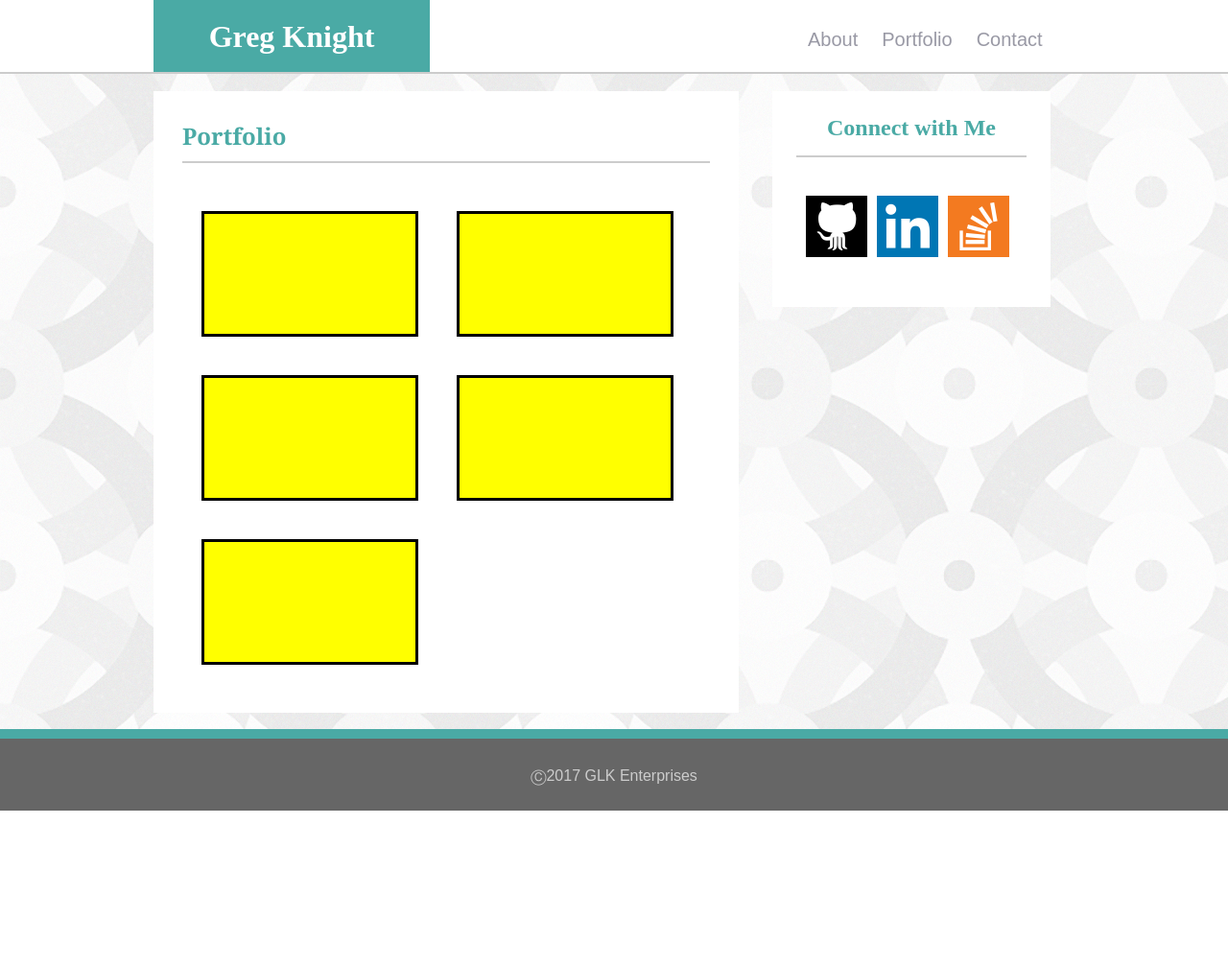
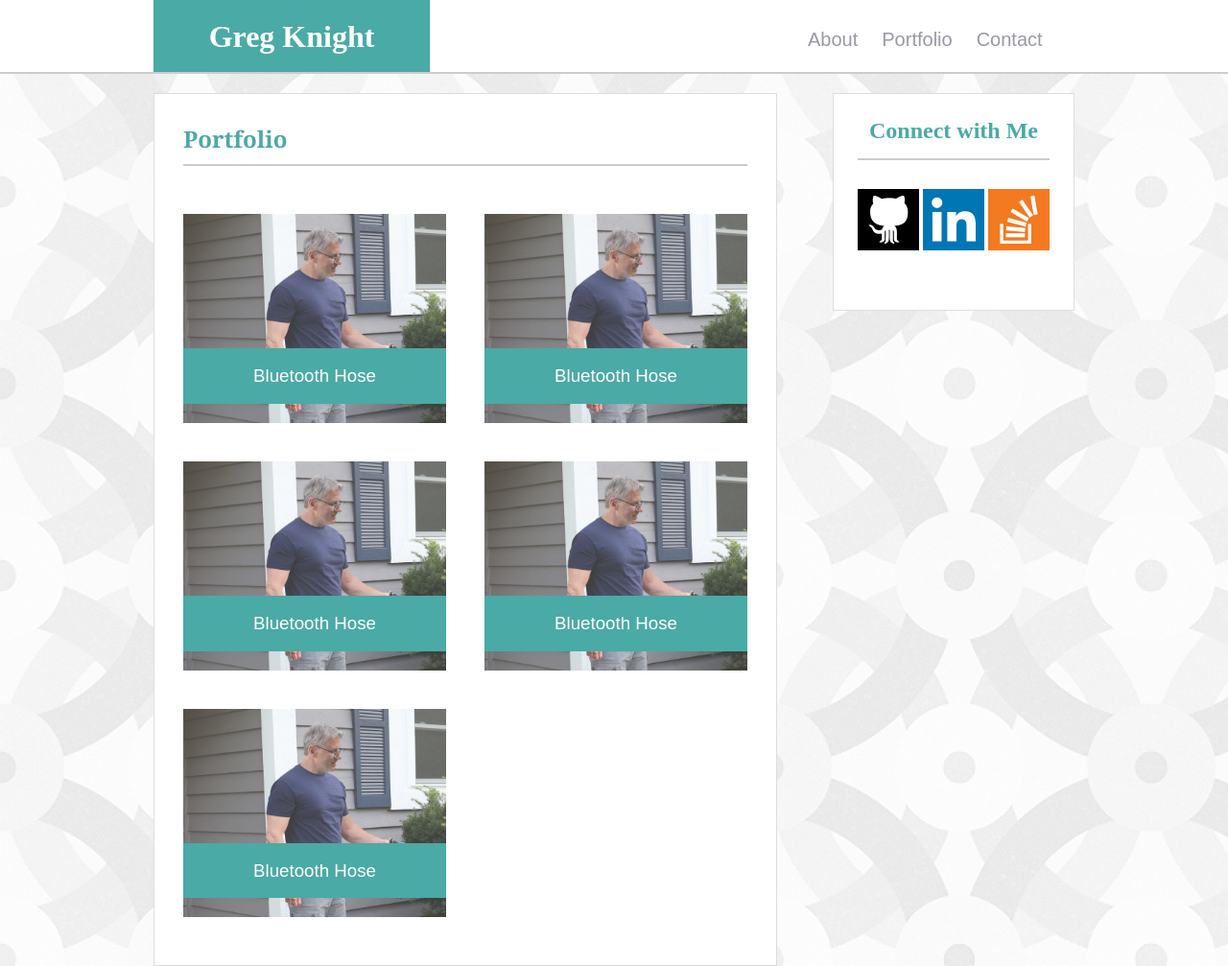
Before and after one commit to vGknight/Basic-Portfolio, a plain HTML site: page portfolio.html in a window 1280 px wide. Shown: the top 1007 px of the page at 96% size. Before the commit the page ends 845 px from the top, so only its background shows below. Drawn offline with Linux system fonts and the light colour scheme.

Commit message:
Added Portfolio placholder pictures, attempted clean up of layout

```diff
--- a/assets/css/style.css
+++ b/assets/css/style.css
@@ -30,6 +30,14 @@ header {
 .section {
     color: #777777;
     font-family: 'Arial', 'Helvetica Neue', Helvetica, sans-serif;
+    float: left;
+    max-width: 650px;
+    padding: 30px;
+    margin: 20px 0 40px;
+    background: #fff;
+    border: 1px solid #ddd;
+    width: 61.3%;
+    background-color: #ffffff;
 }
 
 
@@ -98,19 +106,12 @@ header {
 
 .my-photo {
     float: left;
-    margin: 20px;
+    margin: 0 20px 0 0;
 }
 
-.section {
-    width: 550px;
-    float: left;
-    margin: 17.5px 17.5px 17.5px 0;
-    padding: 30px;
-    background-color: #ffffff;
-}
+
 
 .aside-h2 {
-    margin: 0 0 17.5px 0 auto;
     text-align: center;
     font-weight: bold;
     color: #4aaaa5;
@@ -123,13 +124,15 @@ header {
 }
 
 .aside {
-    width: 240px;
+    max-width: 200px;
+    width: 100%;
     height: 175px;
     background-color: #ffffff;
-    float: left;
-    margin: 17.5px 0px 17.5px 17.5px;
+    float: right;
+    margin: 20px 0 0 0;
     padding: 25px;
     text-align: center;
+    border: 1px solid #ddd;
 }
 
 .button {
@@ -147,8 +150,7 @@ header {
 }
 
 .aside-icons {
-    margin: 5px;
-    float: left;
+    margin: 0 auto;
 }
 
 .footer {
@@ -166,21 +168,21 @@ header {
 
 .portfolio-main {
     width: 100%;
-    background-color: pink;
+    /*background-color: pink;*/
+    overflow: auto;
 }
 
-#box1,
-#box2,
-#box3,
-#box4,
-#box5 {
-    width: 40%;
-    height: 125px;
-    background-color: yellow;
+.work {
+    position: relative;
+    width: 274px;
     float: left;
-    border: 3px solid black;
-    margin: 20px;
+    margin: 20px 0px;
 }
+
+.work-even {
+    margin-right: 40px;
+}
+
 
 input,
 #form-contact,
@@ -191,3 +193,26 @@ input,
     padding-bottom: 10px;
     margin-top: 10px;
 }
+
+.work h3 {
+    position: absolute;
+    bottom: 20px;
+    width: 90%;
+    padding: 5%;
+    margin-bottom: 0;
+    font-weight: 300;
+    line-height: 30px;
+    color: #fff;
+    text-align: center;
+    background: #4aaaa5;
+    border-bottom: 0;
+}
+
+.work img {
+    width: 100%;
+    opacity: 0.8;
+}
+
+.aside-content {
+    width: 100%;
+}
--- a/portfolio.html
+++ b/portfolio.html
@@ -23,18 +23,36 @@
     </header>
     <div class="container-content">
         <section class="section">
-            <h2 class="container-h2">Portfolio</h2>
+            <h1 class="container-h2">Portfolio</h1>
             <hr class="hr">
             <div class="portfolio-main">
-                <div id="box1"></div>
-                <div id="box2"></div>
-                <div id="box3"></div>
-                <div id="box4"></div>
-                <div id="box5"></div>
+                <div class="work work-even">
+                    <img class="my-photo" src="./assets/images/bt_hose.png">
+                    <h3>Bluetooth Hose</h3>
                 </div>
+                <div class="work">
+                    <img class="my-photo" src="./assets/images/bt_hose.png">
+                    <h3>Bluetooth Hose</h3>
+                </div>
+                <div class="work work-even">
+                    <img class="my-photo" src="./assets/images/bt_hose.png">
+                    <h3>Bluetooth Hose</h3>
+                </div>
+                <div class="work">
+                    <img class="my-photo" src="./assets/images/bt_hose.png">
+                    <h3>Bluetooth Hose</h3>
+                </div>
+                <div class="work work-even">
+                    <img class="my-photo" src="./assets/images/bt_hose.png">
+                    <h3>Bluetooth Hose</h3>
+                </div>
+         </div>
+
         </section>
             <aside class="aside">
             <h2 class="aside-h2">Connect with Me</h2>
+            <div class="aside-content">
+                <!-- <h2 class="aside-h2">Connect with Me</h2> -->
                 <hr class="hr">
                 <div class="aside-icons">
                     <a href="https://github.com/vGknight" target="_blank">
@@ -43,8 +61,9 @@
                     <img class="aside-icons" src="./assets/images/linkedin.png" alt="linkedin"></a>
                     <a href="https://stackoverflow.com/users/8277141/vgknight" target="_blank">
                     <img class="aside-icons" src="./assets/images/stackoverflow.png" alt="stackoverflow"></a>
+                </div>
         </aside>
-        </div>
+
         </div>
     </div>
     <div class="container-footer">
```
Also changed, not shown: contact.html (+2 -2 lines), index.html (+1 -1 lines), assets/images/bt_hose.PNG (added), assets/images/bt_hose.jpg (added). Lines whose indentation alone changed are shown as unchanged.
